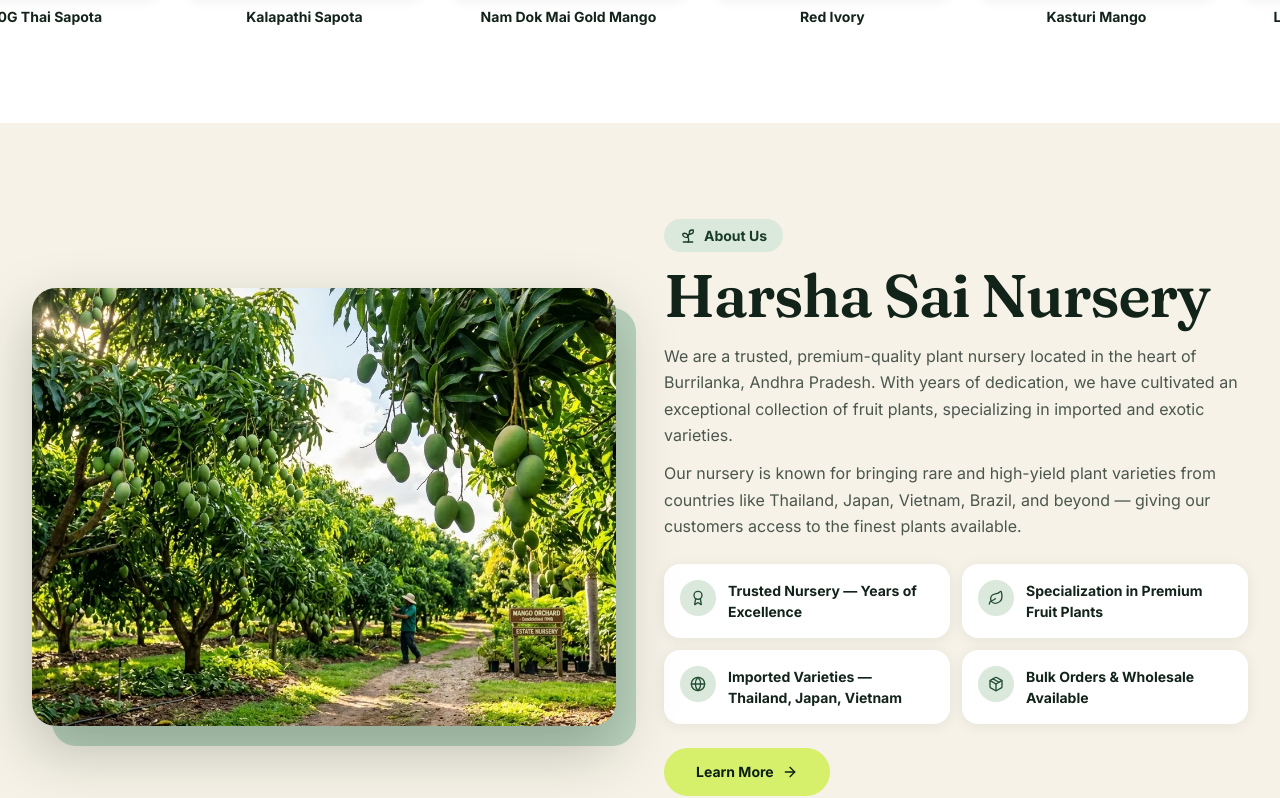
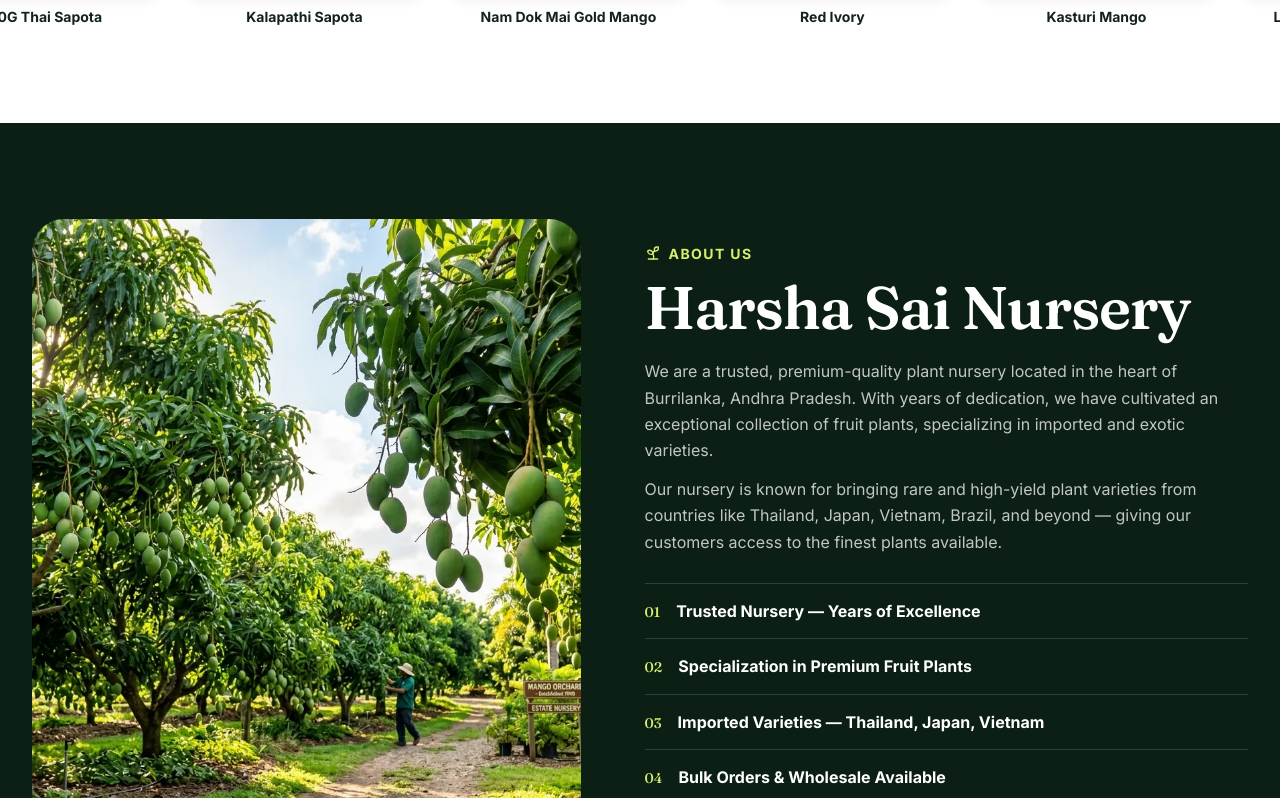
Before and after one commit to aravindpulluri116/harshasainursery_staffarc_aravind, a Next.js app: page / in a window 1280 px wide. Shown: the part 2282-3080 px from the top of the page. Built offline with nearby package versions, Linux system fonts and the light colour scheme.

Commit message:
Refactor About section and update highlights display
Refactor About section to simplify highlights and update styling.

```diff
--- a/src/components/sections/about.jsx
+++ b/src/components/sections/about.jsx
@@ -1,17 +1,17 @@
 "use client";
 
 import Image from "next/image";
-import { ArrowRight, Award, Globe, Leaf, Package, Sprout } from "lucide-react";
+import { ArrowRight, Sprout } from "lucide-react";
 import { Button } from "@/components/ui/button";
 import { Reveal } from "@/components/reveal";
 import { HoverIcon } from "@/components/hover-icon";
 import { useLenis } from "@/components/providers";
 
 const HIGHLIGHTS = [
-  { icon: Award, text: "Trusted Nursery — Years of Excellence" },
-  { icon: Leaf, text: "Specialization in Premium Fruit Plants" },
-  { icon: Globe, text: "Imported Varieties — Thailand, Japan, Vietnam" },
-  { icon: Package, text: "Bulk Orders & Wholesale Available" },
+  "Trusted Nursery — Years of Excellence",
+  "Specialization in Premium Fruit Plants",
+  "Imported Varieties — Thailand, Japan, Vietnam",
+  "Bulk Orders & Wholesale Available",
 ];
 
 export function About() {
@@ -23,37 +23,34 @@ export function About() {
   };
 
   return (
-    <section id="about" className="bg-beige-50 py-14 md:py-20 lg:py-24">
-      <div className="mx-auto grid max-w-7xl items-center gap-8 px-4 md:gap-12 md:px-8 lg:grid-cols-2">
-        <Reveal from="left" className="relative">
-          <div className="absolute -right-3 -bottom-3 size-full rounded-3xl bg-green-200 md:-right-5 md:-bottom-5" />
-          <div className="relative aspect-[4/3] overflow-hidden rounded-3xl shadow-lift">
-            <Image src="/assets/about.webp" alt="Harsha Sai Nursery plants" fill sizes="(min-width: 1024px) 50vw, 100vw" className="object-cover" />
+    <section id="about" className="bg-green-950 py-14 text-white md:py-20 lg:py-24">
+      <div className="mx-auto grid max-w-7xl items-center gap-10 px-4 md:px-8 lg:grid-cols-[1fr_1.1fr] lg:gap-16">
+        <Reveal from="up" className="relative">
+          <div className="relative aspect-[4/5] overflow-hidden rounded-[32px] md:aspect-[4/3] lg:aspect-[4/5]">
+            <Image src="/assets/about.webp" alt="Harsha Sai Nursery plants" fill sizes="(min-width: 1024px) 45vw, 100vw" className="object-cover" />
           </div>
         </Reveal>
 
-        <Reveal from="right">
-          <span className="mb-3 inline-flex items-center gap-2 rounded-full bg-green-100 px-4 py-1.5 text-sm font-bold text-green-800">
+        <Reveal from="up">
+          <span className="mb-3 inline-flex items-center gap-2 text-sm font-bold tracking-widest text-lime uppercase">
             <Sprout className="size-4" /> About Us
           </span>
-          <h2 className="text-lg font-bold">Harsha Sai Nursery</h2>
-          <p className="mt-4 text-base text-ink/75">
+          <h2 className="text-lg">Harsha Sai Nursery</h2>
+          <p className="mt-5 text-base text-white/75">
             We are a trusted, premium-quality plant nursery located in the heart of Burrilanka, Andhra Pradesh. With years of dedication, we have cultivated an exceptional collection of fruit plants, specializing in imported and exotic varieties.
           </p>
-          <p className="mt-3 text-base text-ink/75">
+          <p className="mt-3 text-base text-white/75">
             Our nursery is known for bringing rare and high-yield plant varieties from countries like Thailand, Japan, Vietnam, Brazil, and beyond — giving our customers access to the finest plants available.
           </p>
-          <ul className="mt-6 grid gap-3 min-[480px]:grid-cols-2">
-            {HIGHLIGHTS.map(({ icon, text }) => (
-              <li key={text} className="flex items-start gap-3 rounded-2xl bg-white p-4 text-sm shadow-soft">
-                <span className="grid size-9 shrink-0 place-items-center rounded-full bg-green-100 text-green-700">
-                  <HoverIcon icon={icon} variant="bounce" className="size-4" />
-                </span>
-                <span className="font-bold">{text}</span>
+          <ol className="mt-7 divide-y divide-white/15 border-y border-white/15">
+            {HIGHLIGHTS.map((text, i) => (
+              <li key={text} className="flex items-baseline gap-4 py-3.5">
+                <span className="font-display text-sm text-lime">0{i + 1}</span>
+                <span className="text-base font-bold">{text}</span>
               </li>
             ))}
-          </ul>
-          <Button asChild size="lg" className="mt-6">
+          </ol>
+          <Button asChild size="lg" className="mt-7">
             <a href="#contact" onClick={toContact}>
               Learn More <HoverIcon icon={ArrowRight} variant="nudge" className="size-4" />
             </a>
```
